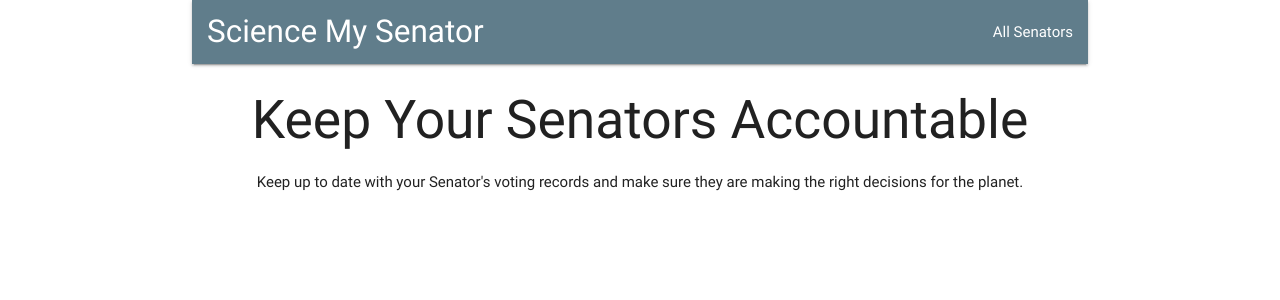
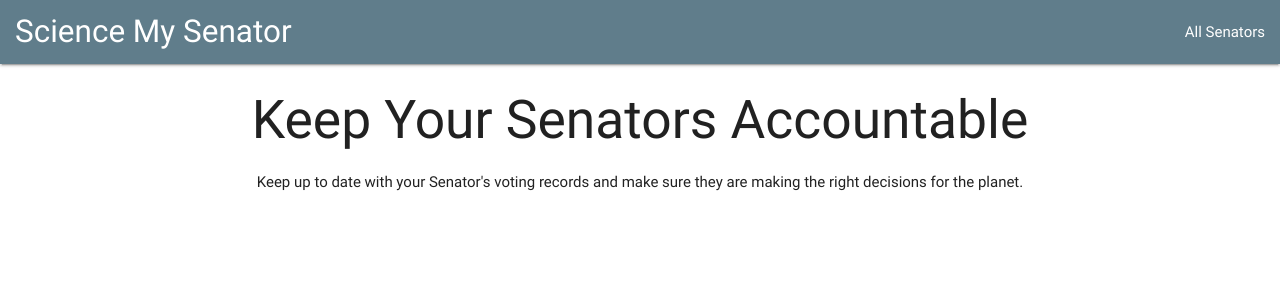
Before and after one commit to conorburke/Anaxagoras, a React (Create React App) app: page / in a window 1280 px wide. Shown: the top 300 px of the page. Built offline with nearby package versions, Linux system fonts and the light colour scheme.

Commit message:
update styles, make links open in new tab

```diff
--- a/public/index.html
+++ b/public/index.html
@@ -19,7 +19,7 @@
       work correctly both with client-side routing and a non-root public URL.
       Learn how to configure a non-root public URL by running `npm run build`.
     -->
-    <title>React App</title>
+    <title>Science My Senator</title>
   </head>
   <body>
     <noscript>
--- a/src/components/SenatorList.js
+++ b/src/components/SenatorList.js
@@ -20,6 +20,7 @@ export default class SenatorList extends Component {
       }
     }).then(response => response.json())
       .then(data => {
+        console.log(data);
         data.results[0].members.map(senator => list.push(
           <li key={senator.id}>
             <div className="row">
@@ -32,8 +33,8 @@ export default class SenatorList extends Component {
                     <p>Twitter: {senator.twitter_account}</p>
                   </div>
                   <div className="card-action">
-                    <a href={senator.url}>Website</a>
-                    <a href={senator.contact_form}>Contact</a>
+                    <a href={senator.url} target="_blank">Website</a>
+                    <a href={senator.contact_form} target="_blank">Contact</a>
                   </div>
                 </div>
               </div>
--- a/src/index.js
+++ b/src/index.js
@@ -1,4 +1,5 @@
 import 'materialize-css/dist/css/materialize.min.css';
+import './styles/styles.css';
 import React from 'react';
 import ReactDOM from 'react-dom';
 import App from './components/App';
--- /dev/null
+++ b/src/styles/styles.css
@@ -0,0 +1,13 @@
+.container {
+    margin: 0 auto;
+    max-width: 1280px;
+    width: 100%;
+  }
+  @media only screen and (min-width: 601px)
+    .container {
+      width: 85%;
+  }
+  @media only screen and (min-width: 993px)
+    .container {
+      width: 70%;
+  }
```
Also changed, not shown: 1 other file (tests, documents, lock files or other folders).
